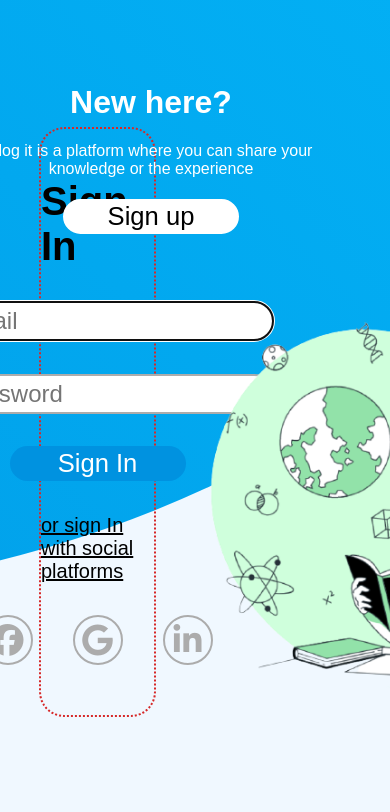
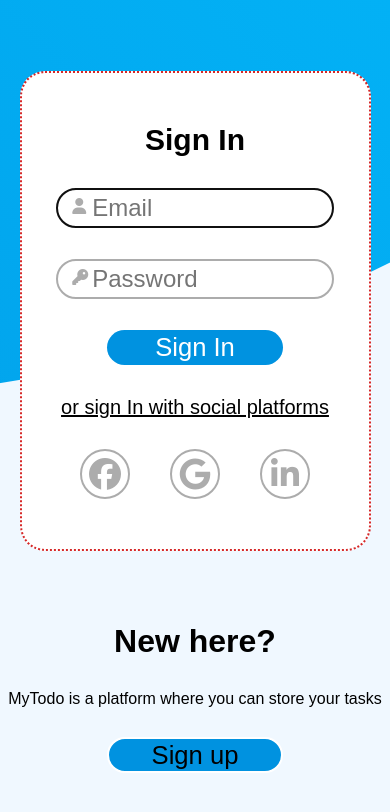
Before and after one commit to harshsinghs1058/todo_web_mern_frontend, a React app: page /#/sign-in in a window 390 px wide. Built offline with nearby package versions, Linux system fonts and the light colour scheme; a web font is replaced by a local one.

Commit message:
sign in page responsive

```diff
--- a/src/Components/sign_in_page/sign_in.css
+++ b/src/Components/sign_in_page/sign_in.css
@@ -3,7 +3,8 @@
     right: 0%;
     border-radius: 0%;
   }
-    to {}
+  to {
+  }
 }
 
 @keyframes start_sign_up_div {
@@ -26,9 +27,10 @@
 
 .sign_in_page .container {
   position: fixed;
+  z-index: -100;
   height: 1500px;
   width: 2000px;
-    background-image: linear-gradient(45deg, #0092E0 0%, #04befe 100%);
+  background-image: linear-gradient(45deg, #0092e0 0%, #04befe 100%);
   background-repeat: no-repeat;
   border-radius: 50%;
   top: -106.8%;
@@ -37,7 +39,7 @@
 }
 
 .sign_in_page .inputForm {
-    padding: 50px 0;
+  padding: 50px 0px;
   position: fixed;
   height: 70%;
   width: 30%;
@@ -77,9 +79,14 @@
   font-weight: 900;
 }
 
+.sign_in_page .inputForm .inputFields {
+  width: 80%;
+  color: black;
+}
+
 .sign_in_page .inputForm input {
-    width: 22rem;
   height: 2.5rem;
+  width: 100%;
   border-radius: 25px;
   font-size: 1.5rem;
   padding-left: 34px;
@@ -98,7 +105,7 @@
   width: 11rem;
   height: 2.2rem;
   border-radius: 25px;
-    background-color: #0092E0;
+  background-color: #0092e0;
   font-size: 1.6rem;
   border: none;
   color: white;
@@ -155,7 +162,7 @@
   background-color: white;
   font-size: 1.6rem;
   border: 2px solid white;
-    color: #0092E0;
+  color: #0092e0;
   text-decoration: none;
 }
 
@@ -187,8 +194,46 @@
   opacity: 0;
 }
 
-
-.loading_gif{
+.loading_gif {
   height: 35px;
   width: 35px;
 }
+
+@media all and (max-width: 1200px) {
+  .sign_in_page .inputForm {
+    padding: 50px 0;
+    position: static;
+    background: #ffffff;
+    width: min(90%, 30rem);
+    height: 30rem;
+    margin: 0;
+  }
+  .sign_in_page .title {
+    font-size: 30px;
+  }
+  .sign_in_page {
+    display: flex;
+    justify-content: space-evenly;
+    align-items: center;
+    height: 100vh;
+    flex-direction: column;
+  }
+
+  .sign_in_page .or_sign_up {
+    color: black;
+    position: static;
+  }
+  .sign_in_page .or_sign_up button {
+    background-color: #0092e0;
+  }
+  .sign_in_page .container {
+    height: 1000px;
+    width: 2000px;
+    background-image: linear-gradient(45deg, #0092e0 0%, #04befe 100%);
+    background-repeat: no-repeat;
+    border-radius: 50%;
+    top: -70%;
+    right: -75%;
+    animation: start_bg_sing_in 1s;
+  }
+}
--- a/src/Components/sign_in_page/sign_in_page.js
+++ b/src/Components/sign_in_page/sign_in_page.js
@@ -39,6 +39,7 @@ function SignInPage() {
   // eslint-disable-next-line no-unused-vars
   const [auth, userSignIn, userSignOut] = useAuth(useAuth);
   const navigate = useNavigate();
+  const [width, setWidth] = useState(window.screen.availWidth);
 
   //sign up form submission handler
   const handleFormSubmission = async (event) => {
@@ -74,18 +75,21 @@ function SignInPage() {
     }
   };
 
+  //function for managing width of screen
+  window.addEventListener("resize", () => setWidth(window.screen.availWidth));
+
   //jsx
   return (
-    <div className='sign_in_page'>
-      <div className='container'></div>
-      <form className='inputForm' onSubmit={handleFormSubmission}>
-        <h1 className='title'>Sign In</h1>
-        <div>
-          <i className='fas fa-user'></i>
+    <div className="sign_in_page">
+      <div className="container"></div>
+      <form className="inputForm" onSubmit={handleFormSubmission}>
+        <h1 className="title">Sign In</h1>
+        <div className="inputFields">
+          <i className="fas fa-user"></i>
           <input
-            placeholder='Email'
-            type='name'
-            name='email'
+            placeholder="Email"
+            type="name"
+            name="email"
             formNoValidate
             onChange={formik.handleChange}
             value={formik.values.email}
@@ -93,55 +97,55 @@ function SignInPage() {
             autoFocus
           />
           {formik.touched.email && (
-            <div className='error'>{formik.errors.email}</div>
+            <div className="error">{formik.errors.email}</div>
           )}
         </div>
 
-        <div>
-          <i className='fas fa-key'></i>
+        <div className="inputFields">
+          <i className="fas fa-key"></i>
           <input
-            placeholder='Password'
-            type='password'
-            name='password'
+            placeholder="Password"
+            type="password"
+            name="password"
             formNoValidate
             onChange={formik.handleChange}
             onBlur={formik.handleBlur}
             value={formik.values.password}
           />
           {(allEdited || formik.touched.password) && formik.errors.password && (
-            <div className='error'>{formik.errors.password}</div>
+            <div className="error">{formik.errors.password}</div>
           )}
         </div>
         {isLoading ? (
-          <img src={loading_gif} className='loading_gif' alt='loading' />
+          <img src={loading_gif} className="loading_gif" alt="loading" />
         ) : (
           <button>Sign In</button>
         )}
-        <p className='signUpWith'>or sign In with social platforms</p>
-        <div className='socialIcons'>
+        <p className="signUpWith">or sign In with social platforms</p>
+        <div className="socialIcons">
           <div>
-            <i className='fab fa-facebook fa-2x'></i>
+            <i className="fab fa-facebook fa-2x"></i>
           </div>
           <div>
-            <i className='fab fa-google fa-2x'></i>
+            <i className="fab fa-google fa-2x"></i>
           </div>
           <div>
-            <i className='fab fa-linkedin-in fa-2x'></i>
+            <i className="fab fa-linkedin-in fa-2x"></i>
           </div>
         </div>
       </form>
-      <div className='Image'>
-        <img src={studyGif} alt='Cool' className='gif' />
-        <img src={studyImg} alt='Cool' className='staticImg' />
-      </div>
-      <div className='or_sign_up'>
+      {width > 1200 && (
+        <div className="Image">
+          <img src={studyGif} alt="Cool" className="gif" />
+          <img src={studyImg} alt="Cool" className="staticImg" />
+        </div>
+      )}
+
+      <div className="or_sign_up">
         <h1>New here?</h1>
-        <p>
-          blog it is a platform where you can share your knowledge or the
-          experience{" "}
-        </p>
+        <p>MyTodo is a platform where you can store your tasks</p>
         <button>
-          <Link to='/sign-up'>Sign up</Link>
+          <Link to="/sign-up">Sign up</Link>
         </button>
       </div>
     </div>
```
Also changed, not shown: package.json (+6 -2 lines), temp.txt (deleted, +0 -7 lines). Lines whose indentation alone changed are shown as unchanged.
